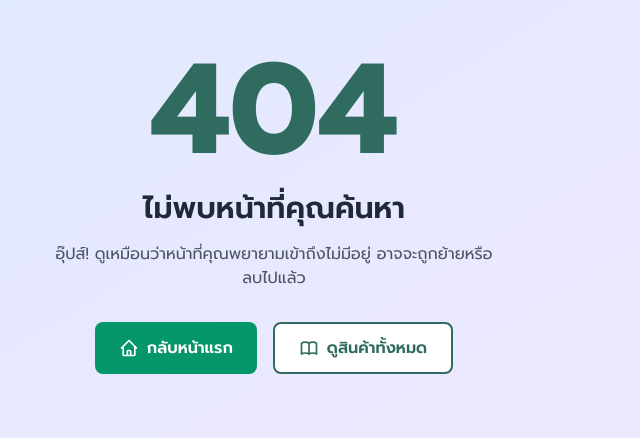
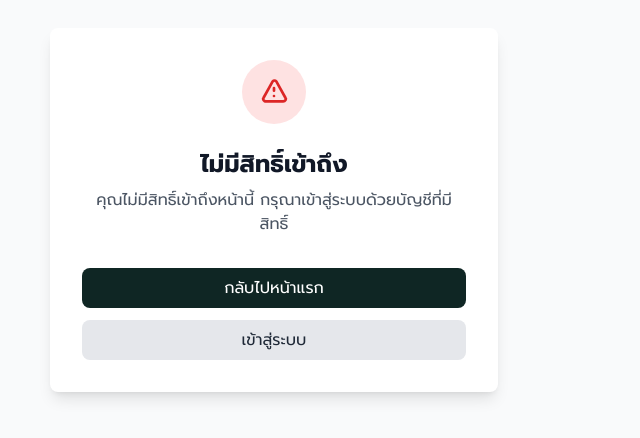
Before and after one commit to Benyatip-p/project-teashop, a React (Create React App) app in the folder frontend/tea-app/: page /not-authorized in a window 1280 px wide. Before the commit this address had no page. Shown: the part 190-628 px from the top of the page, without its empty margins (366-1006 px from the left). Built offline with nearby package versions, Linux system fonts and the light colour scheme.

Commit message:
login auth role

```diff
--- a/frontend/tea-app/src/App.jsx
+++ b/frontend/tea-app/src/App.jsx
@@ -4,6 +4,7 @@ import { BrowserRouter as Router, Routes, Route } from "react-router-dom";
 import Navbar from "./components/Navbar";
 import Footer from "./components/Footer";
 import NotFound from "./components/Notfound";
+import NotAuthorized from "./components/NotAuthorized";
 import { ShopProvider } from "./context/ShopContext";
 import ProtectedRoute from "./components/ProtectedRoute";
 
@@ -54,9 +55,18 @@ function App() {
           />
 
           <Route
-            path="/store-manager/dashboard"
+            path="/not-authorized"
             element={
-              <ProtectedRoute>
+              <AuthLayout>
+                <NotAuthorized />
+              </AuthLayout>
+            }
+          />
+
+          <Route
+            path="/admin/dashboard"
+            element={
+              <ProtectedRoute allowedRoles={["admin"]}>
                 <AdminLayout>
                   <AdminDashboardPage />
                 </AdminLayout>
@@ -64,9 +74,9 @@ function App() {
             }
           />
           <Route
-            path="/store-manager/edit-Tea/:id"
+            path="/admin/edit-tea/:id"
             element={
-              <ProtectedRoute>
+              <ProtectedRoute allowedRoles={["admin"]}>
                 <AdminLayout>
                   <EditTeaPage />
                 </AdminLayout>
@@ -74,9 +84,9 @@ function App() {
             }
           />
           <Route
-            path="/store-manager/delete-Tea"
+            path="/admin/delete-tea"
             element={
-              <ProtectedRoute>
+              <ProtectedRoute allowedRoles={["admin"]}>
                 <AdminLayout>
                   <DeleteTeaPage />
                 </AdminLayout>
@@ -84,9 +94,9 @@ function App() {
             }
           />
           <Route
-            path="/store-manager/products"
+            path="/admin/products"
             element={
-              <ProtectedRoute>
+              <ProtectedRoute allowedRoles={["admin"]}>
                 <AdminLayout>
                   <AdminProductPage />
                 </AdminLayout>
@@ -137,33 +147,41 @@ function App() {
           <Route
             path="/favorites"
             element={
+              <ProtectedRoute>
                 <PublicLayout>
                   <Favoritepage />
                 </PublicLayout>
+              </ProtectedRoute>
             }
           />
           <Route
             path="/cart"
             element={
+              <ProtectedRoute>
                 <PublicLayout>
                   <Cartpage />
                 </PublicLayout>
+              </ProtectedRoute>
             }
           />
           <Route
             path="/profile"
             element={
+              <ProtectedRoute>
                 <PublicLayout>
                   <Profilepage />
                 </PublicLayout>
+              </ProtectedRoute>
             }
           />
           <Route
             path="/payment"
             element={
+              <ProtectedRoute>
                 <PublicLayout>
                   <Paymentpage />
                 </PublicLayout>
+              </ProtectedRoute>
             }
           />
           <Route
--- /dev/null
+++ b/frontend/tea-app/src/components/NotAuthorized.jsx
@@ -0,0 +1,54 @@
+import React from "react";
+import { Link } from "react-router-dom";
+
+const NotAuthorized = () => {
+  return (
+    <div className="min-h-screen bg-gray-50 flex items-center justify-center px-4">
+      <div className="max-w-md w-full bg-white rounded-lg shadow-lg p-8 text-center">
+        <div className="mb-6">
+          <div className="mx-auto w-16 h-16 bg-red-100 rounded-full flex items-center justify-center">
+            <svg
+              className="w-8 h-8 text-red-600"
+              fill="none"
+              stroke="currentColor"
+              viewBox="0 0 24 24"
+            >
+              <path
+                strokeLinecap="round"
+                strokeLinejoin="round"
+                strokeWidth={2}
+                d="M12 9v2m0 4h.01m-6.938 4h13.856c1.54 0 2.502-1.667 1.732-2.5L13.732 4c-.77-.833-1.964-.833-2.732 0L4.082 16.5c-.77.833.192 2.5 1.732 2.5z"
+              />
+            </svg>
+          </div>
+        </div>
+
+        <h1 className="text-2xl font-bold text-gray-900 mb-2">
+          ไม่มีสิทธิ์เข้าถึง
+        </h1>
+
+        <p className="text-gray-600 mb-8">
+          คุณไม่มีสิทธิ์เข้าถึงหน้านี้ กรุณาเข้าสู่ระบบด้วยบัญชีที่มีสิทธิ์
+        </p>
+
+        <div className="space-y-3">
+          <Link
+            to="/"
+            className="block w-full bg-viridian-900 text-white py-2 px-4 rounded-lg hover:bg-viridian-800 transition-colors"
+          >
+            กลับไปหน้าแรก
+          </Link>
+
+          <Link
+            to="/login"
+            className="block w-full bg-gray-200 text-gray-800 py-2 px-4 rounded-lg hover:bg-gray-300 transition-colors"
+          >
+            เข้าสู่ระบบ
+          </Link>
+        </div>
+      </div>
+    </div>
+  );
+};
+
+export default NotAuthorized;
--- a/frontend/tea-app/src/components/ProtectedRoute.jsx
+++ b/frontend/tea-app/src/components/ProtectedRoute.jsx
@@ -1,11 +1,24 @@
 import React from "react";
 import { Navigate } from "react-router-dom";
 
-const ProtectedRoute = ({ children }) => {
+const ProtectedRoute = ({ children, allowedRoles = [] }) => {
   const token = localStorage.getItem("access_token");
+  const user = JSON.parse(localStorage.getItem("user") || "{}");
 
+  // Check if user is logged in
   if (!token) {
     return <Navigate to="/login" replace />;
+  }
+
+  // If allowedRoles is specified, check if user has required role
+  if (allowedRoles.length > 0) {
+    const userRoles = user.roles || [];
+    const hasRequiredRole = allowedRoles.some(role => userRoles.includes(role));
+
+    if (!hasRequiredRole) {
+      // Redirect to not authorized page if user doesn't have required permissions
+      return <Navigate to="/not-authorized" replace />;
+    }
   }
 
   return children;
--- a/frontend/tea-app/src/pages/LoginPage.jsx
+++ b/frontend/tea-app/src/pages/LoginPage.jsx
@@ -18,8 +18,15 @@ const LoginPage = () => {
 
   useEffect(() => {
     const token = localStorage.getItem("access_token");
-    if (token) {
-      navigate("/store-manager/dashboard", { replace: true });
+    const user = JSON.parse(localStorage.getItem("user") || "{}");
+
+    if (token && user.roles) {
+      // Redirect based on user role
+      if (user.roles.includes("admin")) {
+        navigate("/admin/dashboard", { replace: true });
+      } else {
+        navigate("/", { replace: true });
+      }
     }
   }, [navigate]);
 
@@ -34,10 +41,19 @@ const LoginPage = () => {
         password,
       });
 
+      // Save token and user data
       localStorage.setItem("access_token", res.data.access_token);
-      localStorage.setItem("adminUser", JSON.stringify(res.data.user));
+      localStorage.setItem("user", JSON.stringify(res.data.user));
 
-      navigate("/store-manager/dashboard", { replace: true });
+      // Check user roles and redirect accordingly
+      const userRoles = res.data.user.roles || [];
+
+      if (userRoles.includes("admin")) {
+        navigate("/admin/dashboard", { replace: true });
+      } else {
+        // For "user" role or any other roles, redirect to homepage
+        navigate("/", { replace: true });
+      }
     } catch (err) {
       const msg =
         err.response?.data?.message ||
```
Lines whose indentation alone changed are shown as unchanged.
